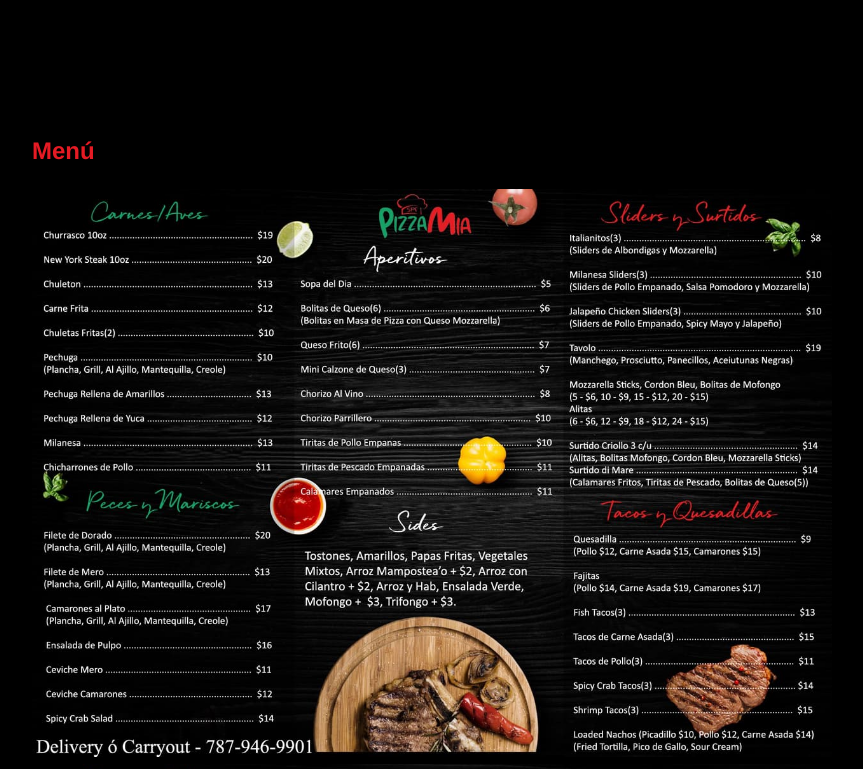
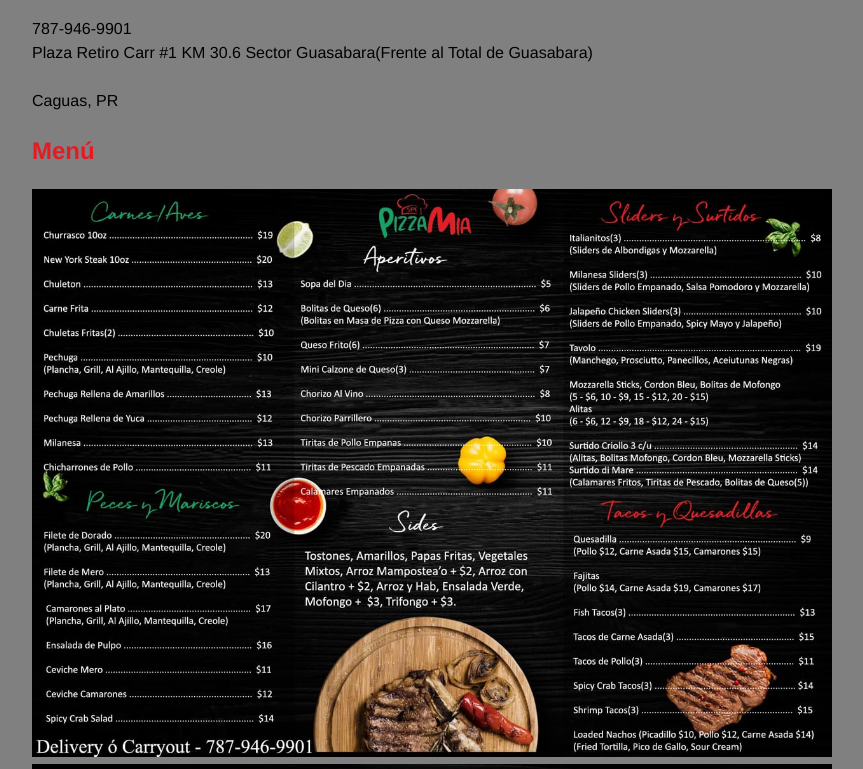
Before and after one commit to DataScienceConsultants/Bandera, a plain HTML site: page img/index.html in a window 1280 px wide. Shown: the part 103-872 px from the top of the page, without its empty margins (208-1071 px from the left). Drawn offline with Linux system fonts and the light colour scheme; files that its build step writes are made by us from their sources.

Commit message:
Update index.html

```diff
--- a/img/index.html
+++ b/img/index.html
@@ -5,7 +5,7 @@
 
 		<link rel="stylesheet" type="text/css" href="css/style.css">
 	</head>
-	<body style="background-color:black" >
+	<body style="background-color:grey" >
 		<header>
 	<img src="img/seattle.jpg">
 
```
